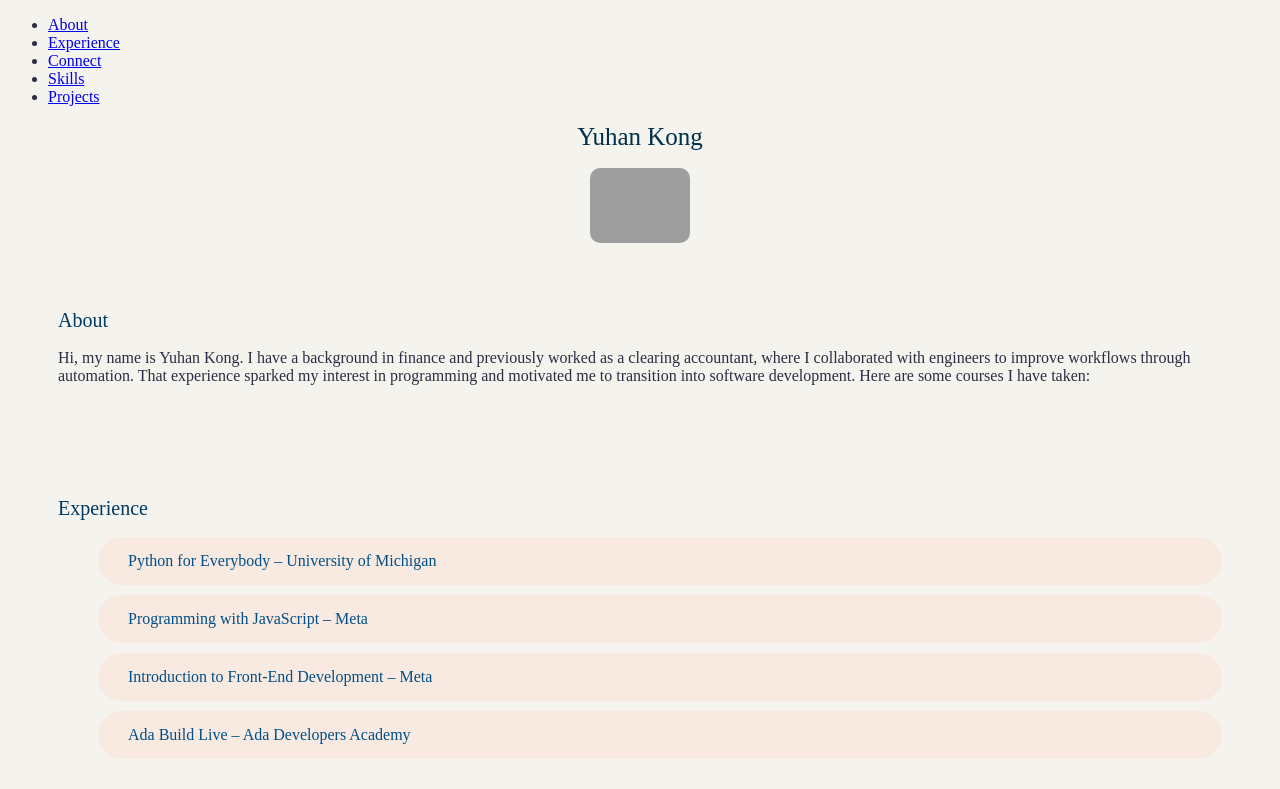
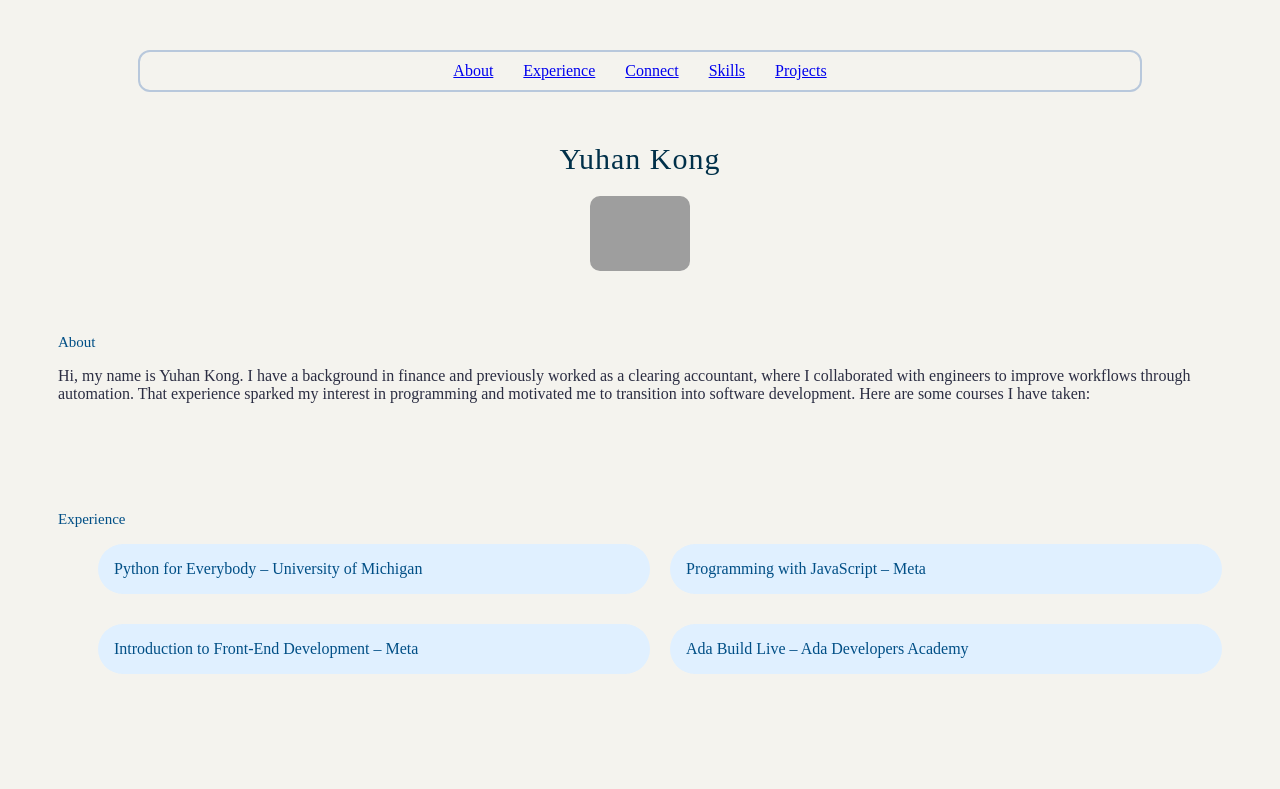
Before and after one commit to MikoKong/Yuhan-Kong-Mars, a plain HTML site: page index.html in a window 1280 px wide. Shown: the top 789 px of the page. Drawn offline with Linux system fonts and the light colour scheme; grey boxes are pictures that could not be loaded.

Commit message:
responsiveness added

```diff
--- a/css/index.css
+++ b/css/index.css
@@ -1,3 +1,5 @@
+/* Mobile-first */
+
 body {
     background-color: #f4f3ee;
     color:#2b2d42;
@@ -61,3 +63,53 @@ h2 {
 .logo-lk {
     width: 30px;
 }
+
+@media(min-width: 768px) {
+    h2 {
+        font-size: 15px;
+        color: #014f86;
+    }
+
+    nav {
+        border: 1px solid #b8c8dc;
+        border-radius: 12px;
+        padding: 10px 0;
+        margin: 0 auto;
+    }
+
+    nav ul{
+        display: flex;
+        justify-content: center;
+        gap: 30px;
+        list-style: none;
+        padding: 0;
+        margin: 0;
+    }
+
+
+}
+
+@media(min-width: 1200px) {
+    h1 {
+        font-size: 30px;
+        text-align: center;
+        letter-spacing: 1px;
+    }
+
+    .Experience-list li {
+        padding: 1rem;
+        background-color: #e0f0ff;
+    }
+
+    nav {
+        max-width: 1000px;
+        margin: 50px auto;
+        border-width: 2px;
+    }
+
+    .Experience-list {
+        display: grid;
+        gap: 20px;
+        grid-template-columns: repeat(2, 1fr);
+    }
+}
```
